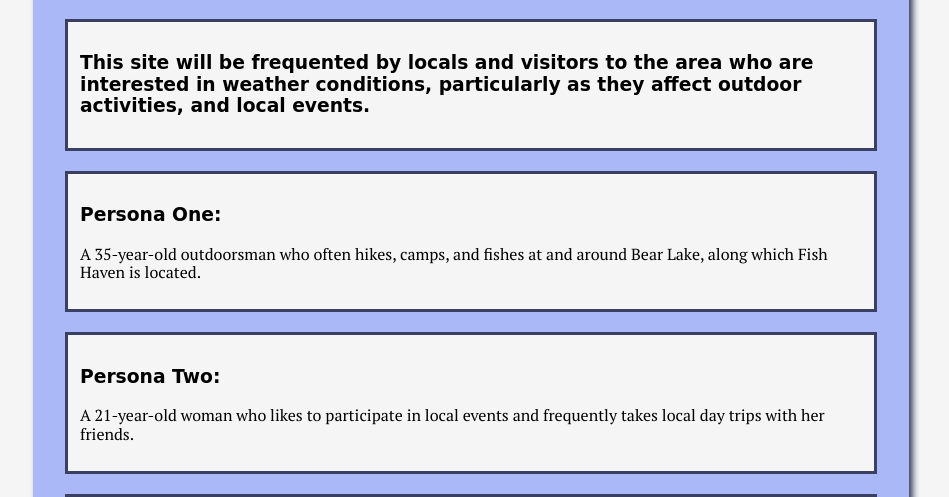
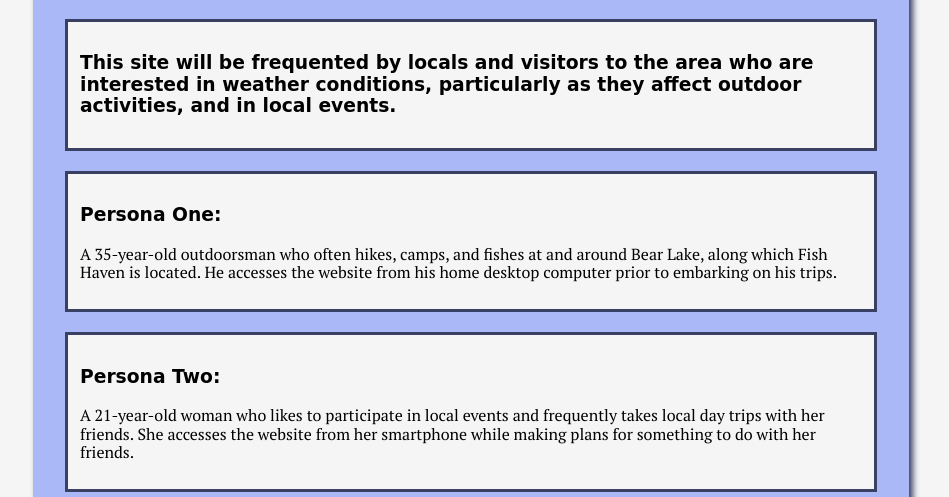
Before and after one commit to AJChastain/ajchastain.github.io, a plain HTML site: page lesson3/target-audience.html in a window 1280 px wide. Shown: the part 455-952 px from the top of the page, without its empty margins (169-1118 px from the left). Drawn offline with Linux system fonts and the light colour scheme; files that its build step writes are made by us from their sources; a web font is replaced by a local one.

Commit message:
target aud

```diff
--- a/lesson3/css/main.css
+++ b/lesson3/css/main.css
@@ -74,7 +74,6 @@ footer {
     margin: 12px;
     max-height: 52px;
     max-width: 52px;
-
 }
 
 #colorscheme {
--- a/lesson3/target-audience.html
+++ b/lesson3/target-audience.html
@@ -28,17 +28,17 @@
         <h1>Target audience:</h1>
         <div id="sections">
             <h3>This site will be frequented by locals and visitors to the area who are interested in weather
-                conditions, particularly as they affect outdoor activities, and local events. </h3>
+                conditions, particularly as they affect outdoor activities, and in local events. </h3>
         </div>
         <div id="sections">
             <h3>Persona One:</h3>
             <p>A 35-year-old outdoorsman who often hikes, camps, and fishes at and around Bear Lake, along
-                which Fish Haven is located.</p>
+                which Fish Haven is located. He accesses the website from his home desktop computer prior to embarking on his trips.</p>
         </div>
         <div id="sections">
             <h3>Persona Two:</h3>
             <p>A 21-year-old woman who likes to participate in local events and frequently takes local day
-                trips with her friends.</p>
+                trips with her friends. She accesses the website from her smartphone while making plans for something to do with her friends.</p>
         </div>
         <div id="sections">
             <h3>Possible scenarios:</h3>
```
